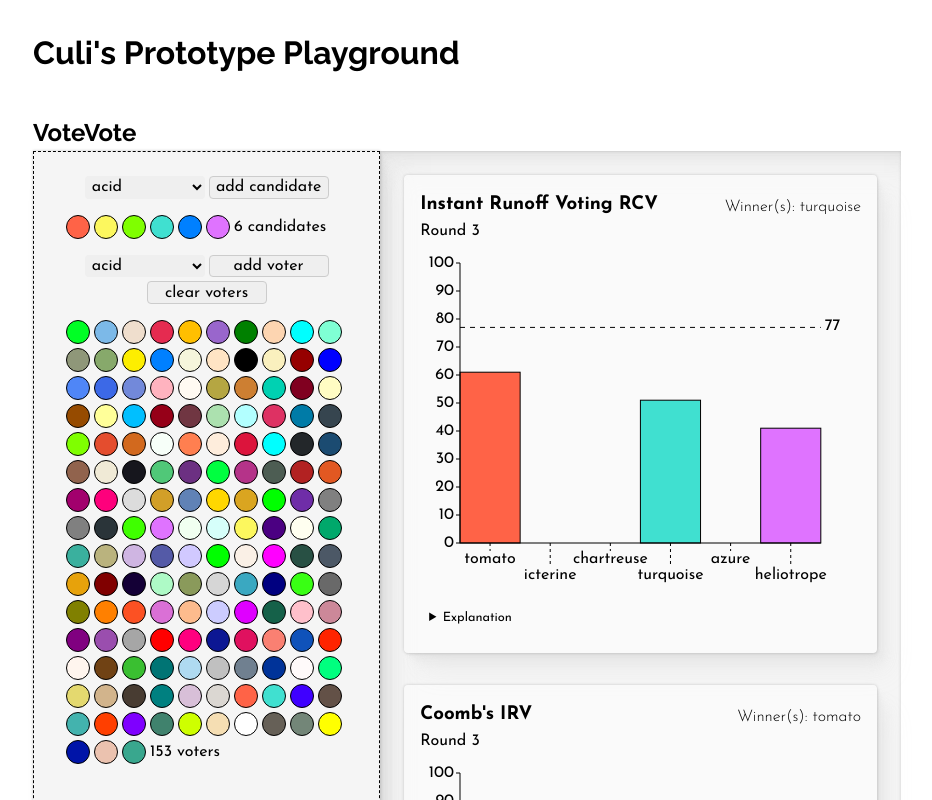
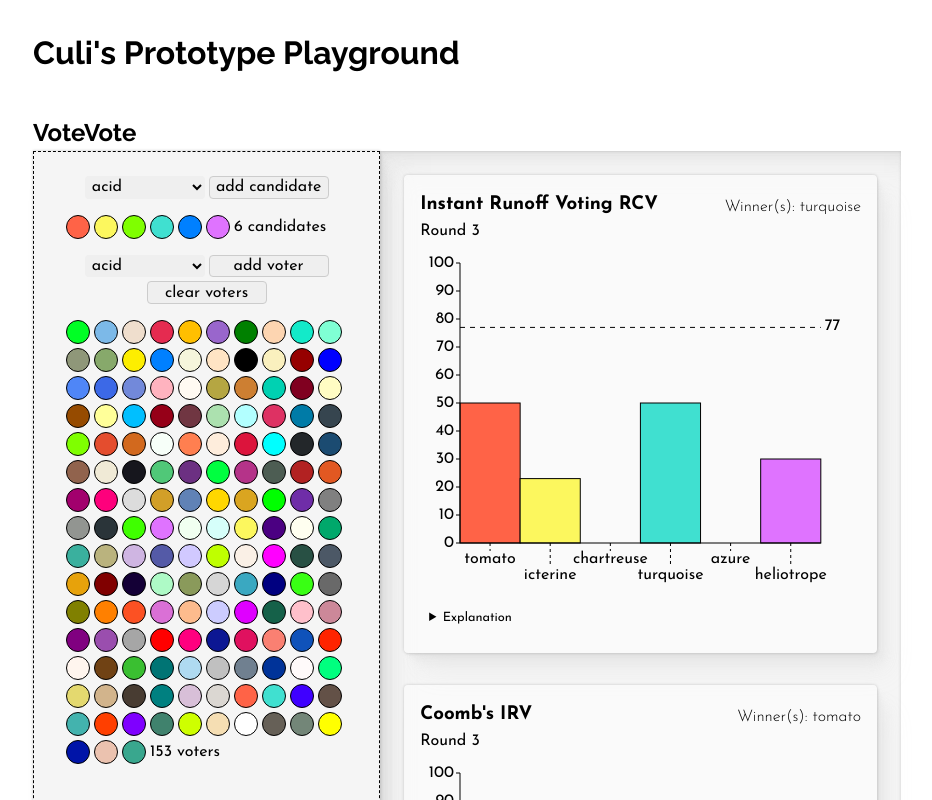
Before and after one commit to tif-calin/react-play, a React app: page /votevote in a window 1280 px wide. Shown: the whole page, without its empty margins (173-1105 px from the left). Built offline with nearby package versions, Linux system fonts and the light colour scheme.

Commit message:
make all colors unique

```diff
--- a/src/data/colors.js
+++ b/src/data/colors.js
@@ -7,7 +7,7 @@ const colors = {
   'amethyst': '#9966cc',
   ao: '#008000',
   apricot: '#fdd5b1',
-  'aqua': '#00ffff',
+  'aqua': '#13eac9',
   'aquamarine': '#7fffd4',
   artichoke: '#8f9779',
   asparagus: '#87a96b',
@@ -69,7 +69,7 @@ const colors = {
   'green': '#00ff00',
   grape: '#6f2da8',
   'gray': '#808080',
-  'grey': '#808080',
+  'grey': '#929591',
   gunmetal: '#2a3439',
   'harlequin': '#3fff00',
   'heliotrope': '#df73ff',
@@ -84,7 +84,7 @@ const colors = {
   'lavender': '#cfb5e2',
   liberty: '#545aa7',
   'lilac': '#d1c9ff',
-  'lime': '#00ff00',
+  'lime': '#bfff00',
   linen: '#faf0e6',
   'magenta': '#ff00ff',
   'malachite': '#285044',
```
